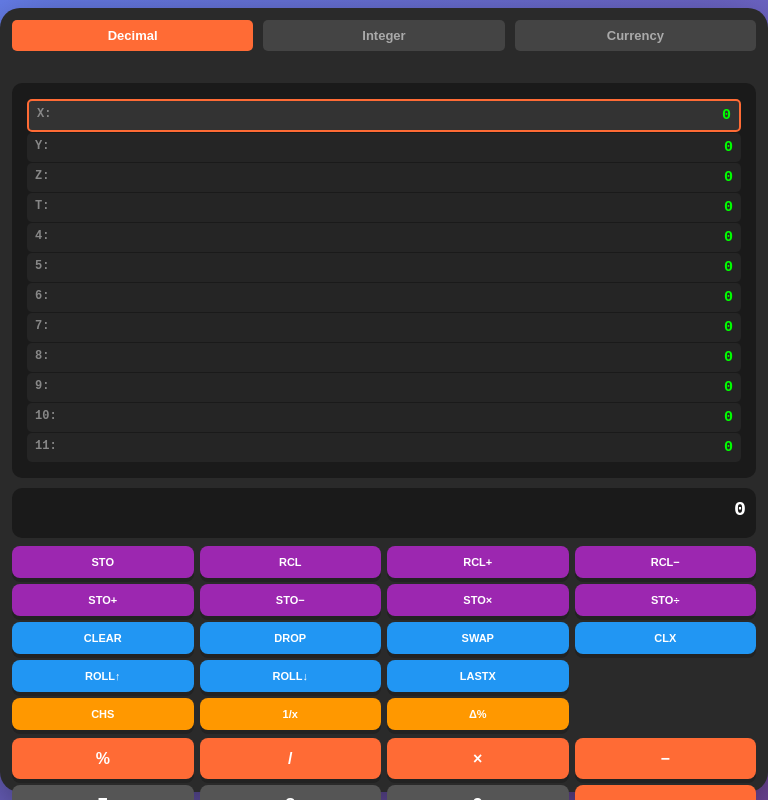
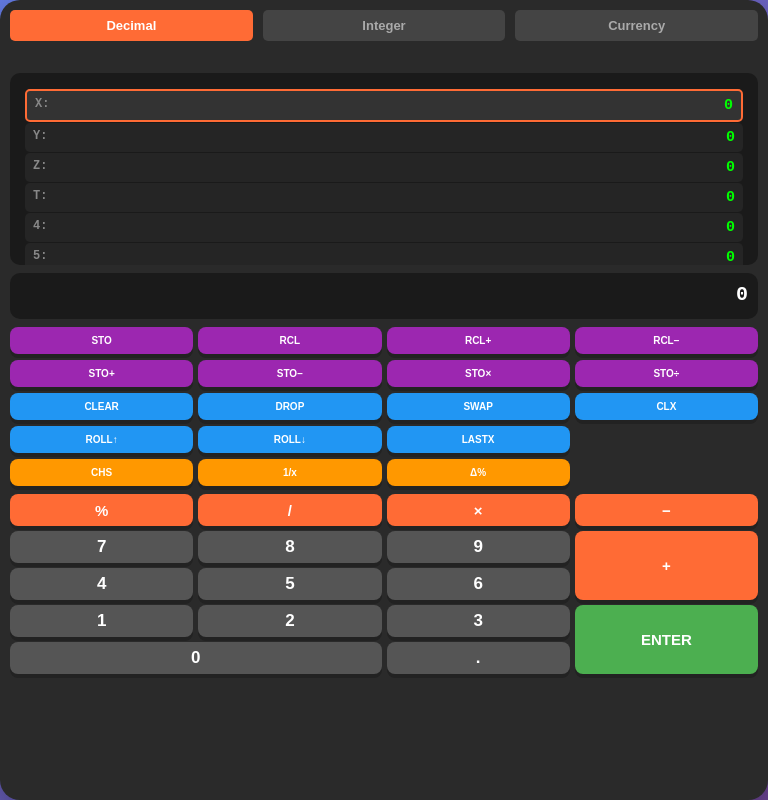
Before and after one commit to AishaRuse/C-RPN-Calculator-, a plain HTML site: page rpn-calculator.html in a window 768 px wide. Drawn offline with Linux system fonts and the light colour scheme.

Commit message:
Add files via upload

```diff
--- a/rpn-calculator.html
+++ b/rpn-calculator.html
@@ -286,10 +286,25 @@
            ============================================ */
 
         @media (min-width: 768px) and (max-width: 1024px) and (orientation: landscape) {
+            /* iPad landscape: fill the viewport (no bottom grey bar) */
+            body {
+                padding: 0;
+                align-items: stretch;
+                justify-content: stretch;
+            }
+
             .calculator {
                 padding: 20px;
                 gap: 20px;
-                height: 96vh;
+                width: 100%;
+                max-width: none;
+                height: 100vh;
+                height: 100dvh;
+                /* Square top corners to remove grey triangles */
+                border-top-left-radius: 0;
+                border-top-right-radius: 0;
+                border-bottom-left-radius: 20px;
+                border-bottom-right-radius: 20px;
             }
 
             .left-panel {
@@ -338,17 +353,20 @@
            ============================================ */
 
         @media (min-width: 768px) and (max-width: 1024px) and (orientation: portrait) {
+            /* iPad portrait: tighten spacing so the full calculator fits without clipping */
             .calculator {
                 flex-direction: column;
-                padding: 12px;
-                gap: 10px;
-                height: 98vh;
+                padding: 10px;
+                gap: 8px;
+                height: 100vh;
+                height: 100dvh;
             }
 
             .left-panel,
             .right-panel {
                 width: 100%;
                 flex: none;
+                min-height: 0;
             }
 
             .left-panel {
@@ -357,6 +375,7 @@
 
             .right-panel {
                 gap: 8px;
+                min-height: 0;
             }
 
             .mode-btn {
@@ -370,8 +389,9 @@
             }
 
             .stack-display {
-                height: 25vh;
-                min-height: 180px;
+                flex: none;
+                height: 24vh;
+                min-height: 160px;
             }
 
             .stack-row {
@@ -389,7 +409,7 @@
 
             .input-display {
                 padding: 10px;
-                min-height: 50px;
+                min-height: 46px;
             }
 
             .input-value {
@@ -398,28 +418,33 @@
 
             .function-section {
                 gap: 6px;
+                flex: none;
             }
 
             .function-row {
-                gap: 6px;
+                gap: 5px;
             }
 
             .function-row .key {
-                font-size: 11px;
-                padding: 10px 6px;
+                font-size: 10px;
+                padding: 8px 4px;
             }
 
+            /* Let keypad take remaining space; reduce key size slightly to fit exactly */
             .keypad {
-                height: 48vh;
-                gap: 6px;
+                flex: 1;
+                min-height: 0;
+                height: auto;
+                gap: 5px;
             }
 
             .key {
-                font-size: 16px;
+                font-size: 15px;
+                padding: 6px;
             }
 
             .key.number {
-                font-size: 18px;
+                font-size: 17px;
             }
         }
 
```
